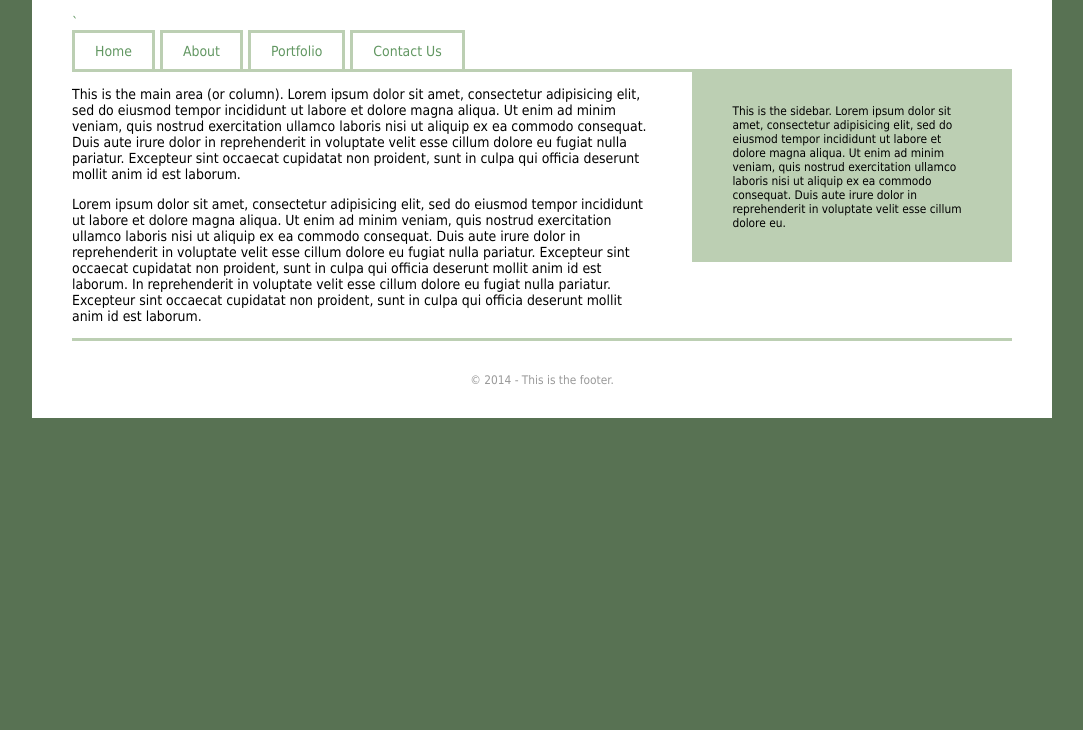
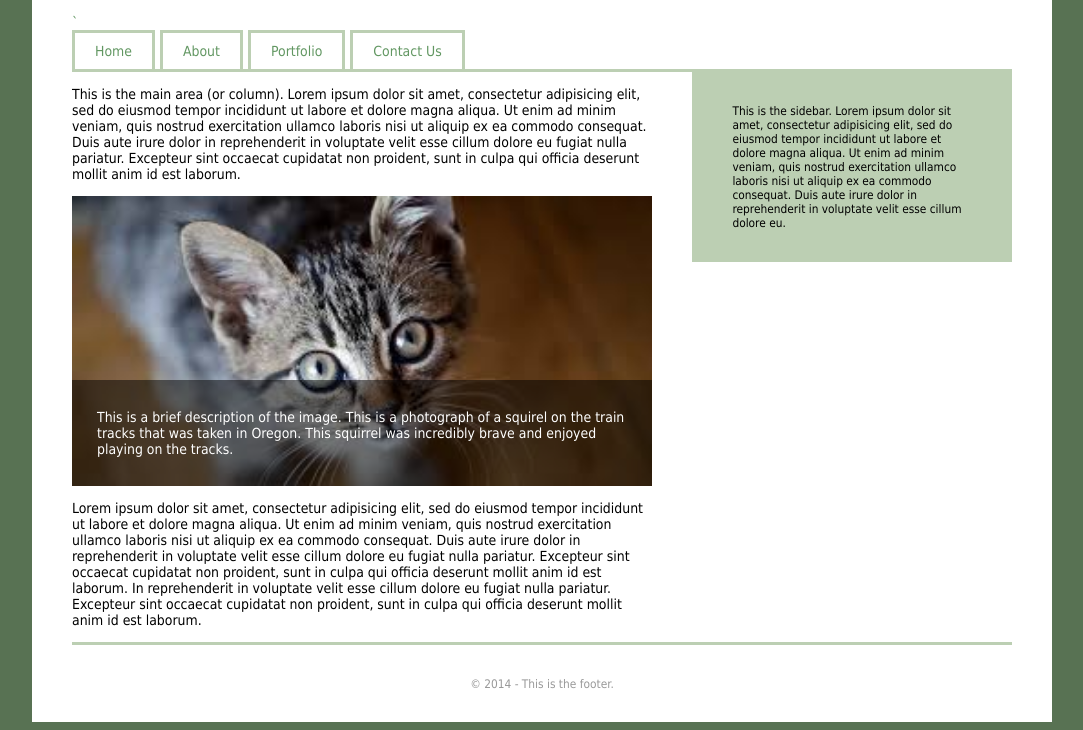
Before and after one commit to michaelwoo921/html-css, a plain HTML site: page learn-css/index.html in a window 1280 px wide. Shown: the part 76-806 px from the top of the page, without its empty margins (98-1181 px from the left). Drawn offline with Linux system fonts and the light colour scheme.

Commit message:
position absolute

```diff
--- a/learn-css/css/screen1.css
+++ b/learn-css/css/screen1.css
@@ -5,6 +5,33 @@ html {
 body {
     font-family: Tahoma, sans-serif;
     font-size: 87%;
+}
+
+img {
+    max-width: 100%;
+    width: 100%;
+    height: auto;
+}
+
+/* banner overlay*/
+.image-banner {
+    position: relative;
+
+}
+
+.image-banner img {
+    display: block;
+}
+
+.banner-description {
+    position: absolute;
+    bottom: 0;
+    left: 0;
+    background-color: rgba(0,0,0,0.5);
+    color: #FFF;
+    padding: 15px 25px;
+
+
 }
 
 
@@ -85,6 +112,7 @@ header p {
     padding: 20px 40px;
     box-sizing: border-box;
     font-size: 85%;
+
 }
 
 footer {
--- a/learn-css/index.html
+++ b/learn-css/index.html
@@ -27,6 +27,14 @@
 
                 <div class="main-area">
 					<p>This is the main area (or column). Lorem ipsum dolor sit amet, consectetur adipisicing elit, sed do eiusmod tempor incididunt ut labore et dolore magna aliqua. Ut enim ad minim veniam, quis nostrud exercitation ullamco laboris nisi ut aliquip ex ea commodo consequat. Duis aute irure dolor in reprehenderit in voluptate velit esse cillum dolore eu fugiat nulla pariatur. Excepteur sint occaecat cupidatat non proident, sunt in culpa qui officia deserunt mollit anim id est laborum.</p>
+					<div class="image-banner">
+						<img src="images/cat1.jpeg" alt="pic of cat">
+						<div class="banner-description">
+							<p>This is a brief description of the image. This is a photograph of a squirel on the train tracks that was taken in Oregon. This squirrel was incredibly brave and enjoyed playing on the tracks.
+
+							</p>
+						</div>
+					</div>
 
 					<p>Lorem ipsum dolor sit amet, consectetur adipisicing elit, sed do eiusmod tempor incididunt ut labore et dolore magna aliqua. Ut enim ad minim veniam, quis nostrud exercitation ullamco laboris nisi ut aliquip ex ea commodo consequat. Duis aute irure dolor in reprehenderit in voluptate velit esse cillum dolore eu fugiat nulla pariatur. Excepteur sint occaecat cupidatat non proident, sunt in culpa qui officia deserunt mollit anim id est laborum. In reprehenderit in voluptate velit esse cillum dolore eu fugiat nulla pariatur. Excepteur sint occaecat cupidatat non proident, sunt in culpa qui officia deserunt mollit anim id est laborum.</p>
 				</div>
```
Also changed, not shown: learn-css/images/cat1.jpeg (added), learn-css/images/cat2.jpeg (added), learn-css/images/squirrel.jpg (added).
